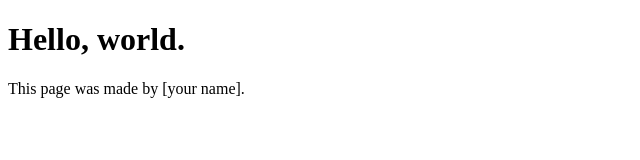
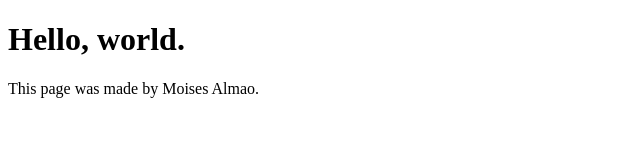
Before and after one commit to moialmao1703-hub/hello-world, a plain HTML site: page index.html in a window 1280 px wide. Shown: the full height of the page, 0-640 px from the left. Drawn offline with Linux system fonts and the light colour scheme.

Commit message:
Update index.html
I put my name to specify that I created the page

```diff
--- a/index.html
+++ b/index.html
@@ -5,6 +5,6 @@
   </head>
   <body>
     <h1>Hello, world.</h1>
-    <p>This page was made by [your name].</p>
+    <p>This page was made by Moises Almao.</p>
   </body>
 </html>
```
